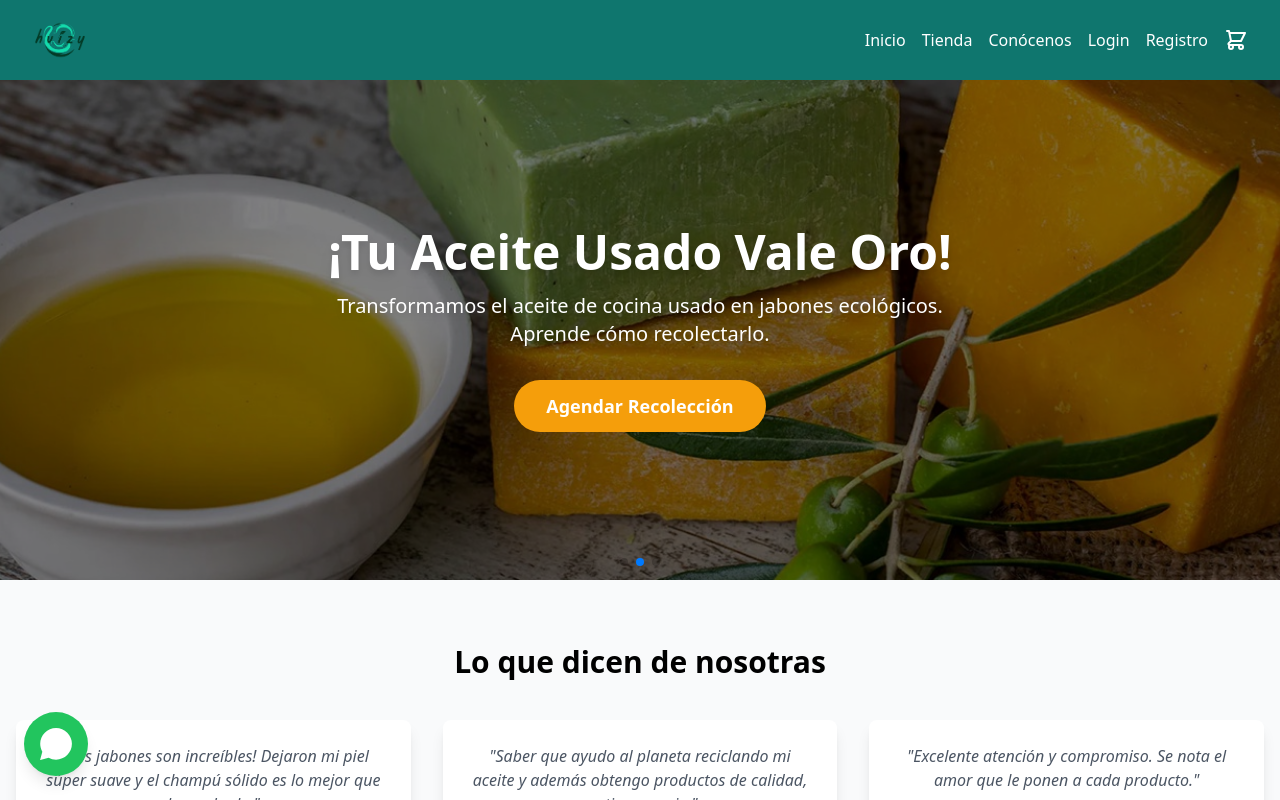
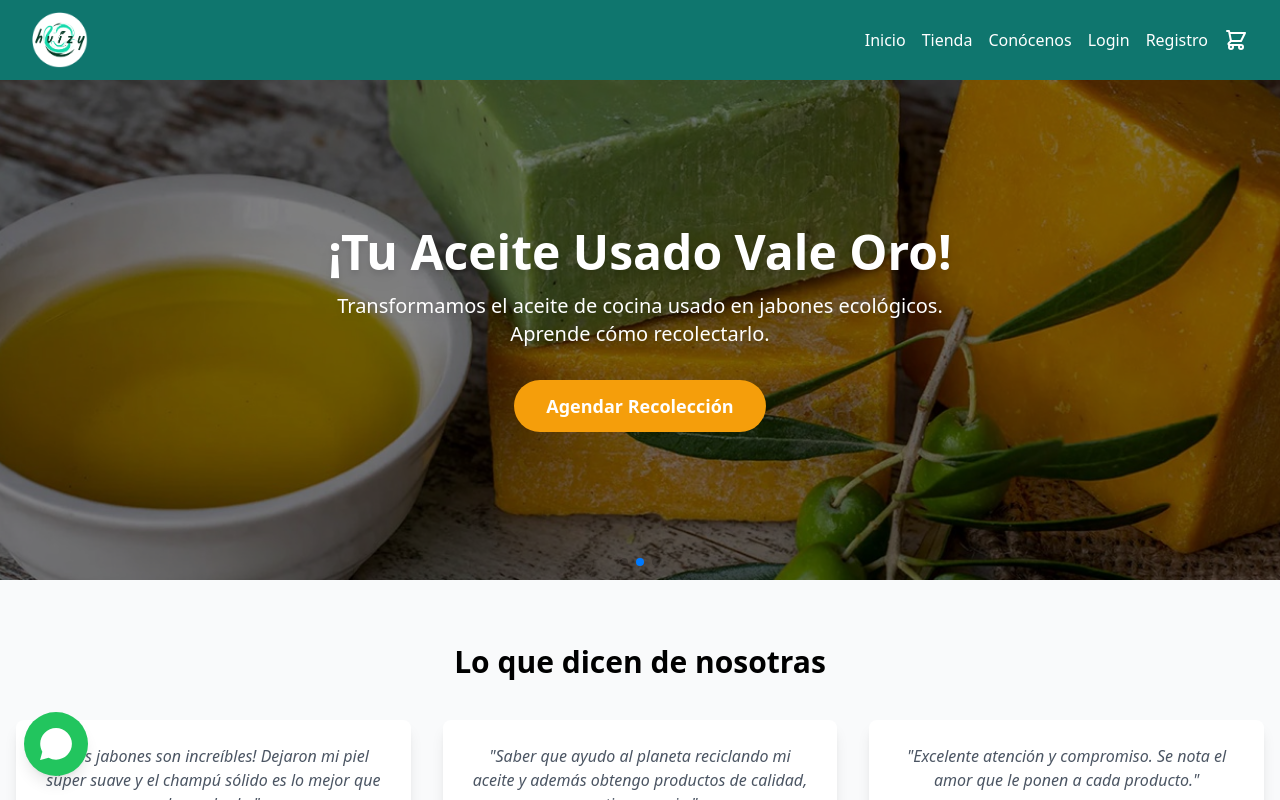
Before and after one commit to Macheta06/huizy-store, a React (Vite) app in the folder client/: page / in a window 1280 px wide. Shown: the top 800 px of the page. Built offline with nearby package versions, Linux system fonts and the light colour scheme; no server answers.

Commit message:
fix(client): Logo adjustments

```diff
--- a/client/src/components/Navbar.jsx
+++ b/client/src/components/Navbar.jsx
@@ -15,7 +15,7 @@ function Navbar() {
       <div className="container mx-auto px-4 md:px-8 py-3 flex justify-between items-center">
         <Link to="/">
           <img
-            src="/images/LogoPNG.png"
+            src="/images/LogoCircular.png"
             alt="Logo de Huizy"
             className="h-10 md:h-14 w-auto"
           />
```
